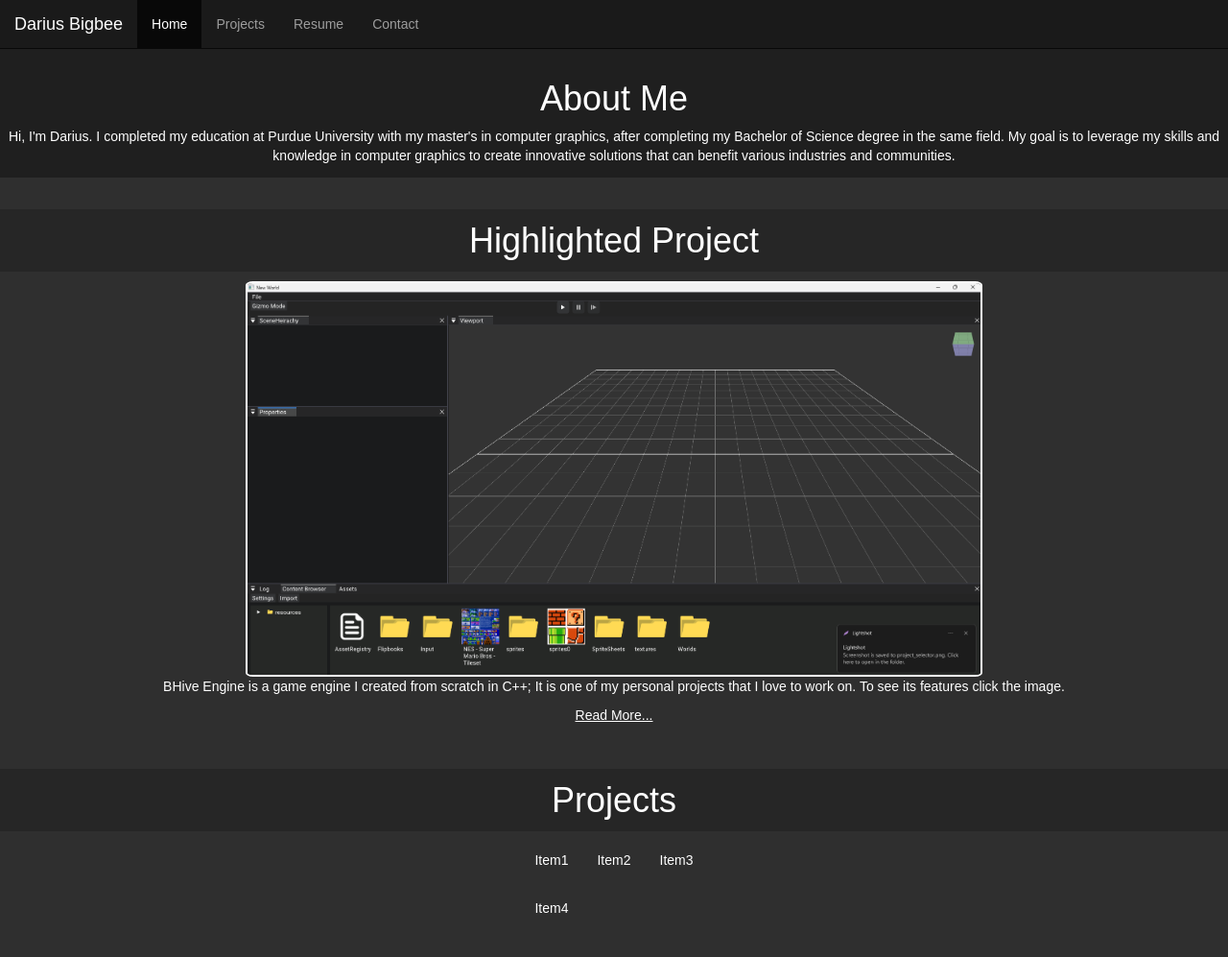
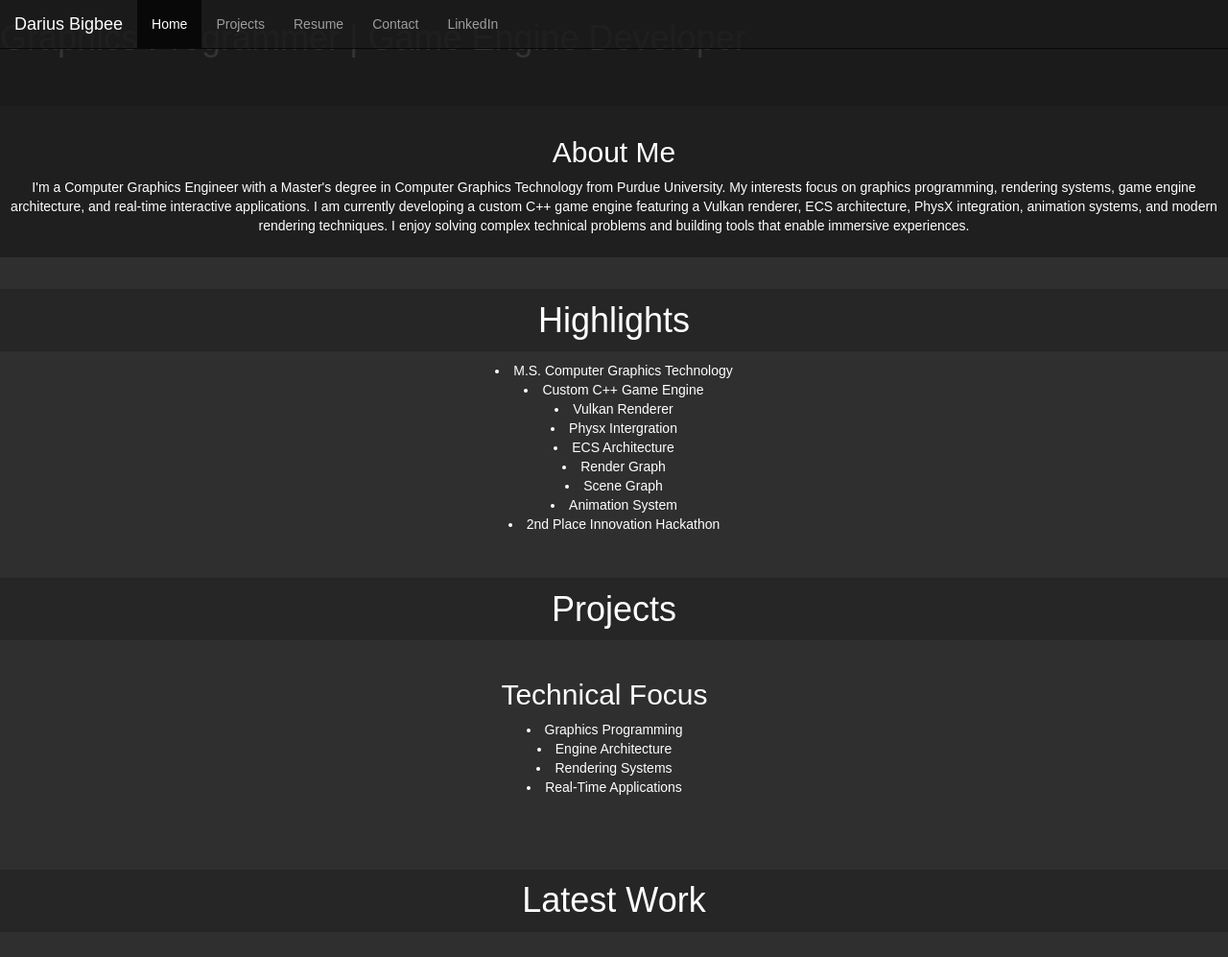
Before and after one commit to R3sid3ntD1023/Portfolio, a plain HTML site: page index.html in a window 1280 px wide. Shown: the top 997 px of the page at 96% size. Drawn offline with nearby package versions, Linux system fonts and the light colour scheme.

Commit message:
updated index

```diff
--- a/index.html
+++ b/index.html
@@ -9,7 +9,7 @@
     <script src="https://ajax.googleapis.com/ajax/libs/jquery/3.7.1/jquery.min.js"></script>
     <script src="https://maxcdn.bootstrapcdn.com/bootstrap/3.4.1/js/bootstrap.min.js"></script>
     <link rel="stylesheet" href="css/styles.css" type="text/css">
-
+    <h1>Graphics Programmer | Game Engine Developer</h1>
 </head>
 
 <body id="main">
@@ -23,6 +23,7 @@
                 <li><a href="#projects">Projects</a></li>
                 <li><a href="#resume">Resume</a></li>
                 <li><a href="#contact">Contact</a></li>
+                <li><a href="linkedIn">LinkedIn</a></li>
             </ul>
         </div>
     </nav>
@@ -30,34 +31,49 @@
     <div class="content">
         <div>
             <section class="header">
-                <h1>About Me</h1>
+                <h2>About Me</h2>
                 <div>
-                    Hi, I'm Darius.
-                    I completed my education at Purdue University with my master's in computer graphics, after
-                    completing my
-                    Bachelor of Science degree in the same field. My goal is to leverage my skills and knowledge in
-                    computer
-                    graphics to create innovative solutions that can benefit various industries and communities.
+                    <p>
+                        I'm a Computer Graphics Engineer with a Master's degree in Computer Graphics Technology from
+                        Purdue
+                        University. My interests focus on graphics programming, rendering systems, game engine
+                        architecture,
+                        and real-time interactive applications. I am currently developing a custom C++ game engine
+                        featuring
+                        a Vulkan renderer, ECS architecture, PhysX integration, animation systems, and modern rendering
+                        techniques. I enjoy solving complex technical problems and building tools that enable immersive
+                        experiences.
+                    </p>
                 </div>
             </section>
             <section id="highlight">
-                <h1 class="section_header">Highlighted Project</h1>
-                <a href=""><img src="images/projects/bhive/editor.png" alt="editor.png"></a>
-                <p>
-                    BHive Engine is a game engine I created from scratch in C++; It is one of my personal projects that
-                    I
-                    love to work on. To see its features click the image.
-                </p>
-                <a href="">Read More...</a>
+                <h1 class="section_header">Highlights</h1>
+                <div>
+                    <li>M.S. Computer Graphics Technology</li>
+                    <li>Custom C++ Game Engine</li>
+                    <li>Vulkan Renderer</li>
+                    <li>Physx Intergration</li>
+                    <li>ECS Architecture</li>
+                    <li>Render Graph</li>
+                    <li>Scene Graph</li>
+                    <li>Animation System</li>
+                    <li>2nd Place Innovation Hackathon</li>
+                </div>
             </section>
-            <section id="projects">
+            <section id="technical focus">
                 <h1 class="section_header">Projects</h1>
                 <div class="table">
-                    <div class="column">Item1</div>
-                    <div class="column">Item2</div>
-                    <div class="column">Item3</div>
-                    <div class="column">Item4</div>
+                    <div class="column">
+                        <h2>Technical Focus</h2>
+                        <li>Graphics Programming</li>
+                        <li>Engine Architecture</li>
+                        <li>Rendering Systems</li>
+                        <li>Real-Time Applications</li>
+                    </div>
                 </div>
+            </section>
+            <section id="lastest works">
+                <h1 class="section_header">Latest Work</h1>
             </section>
             <section>
                 <h1 class="section_header">Contact Me</h1>
```
